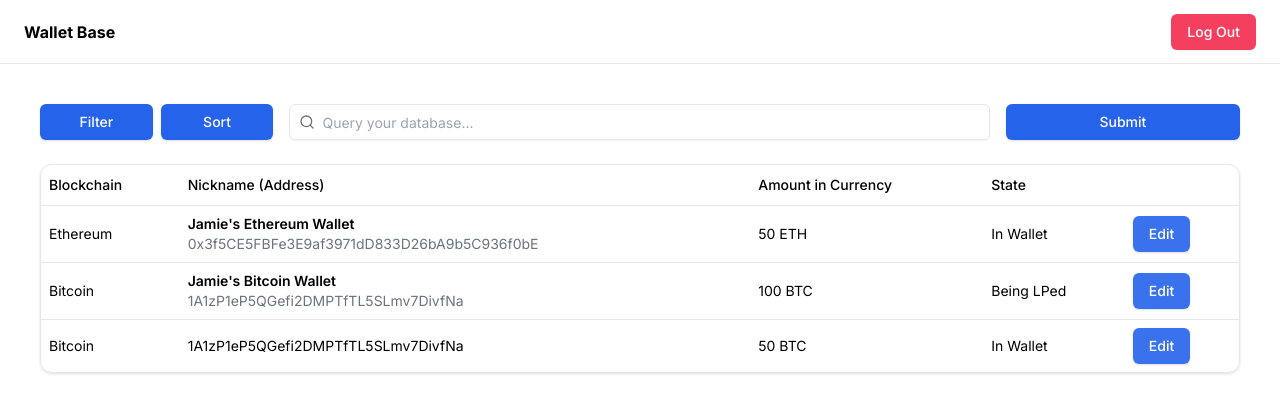
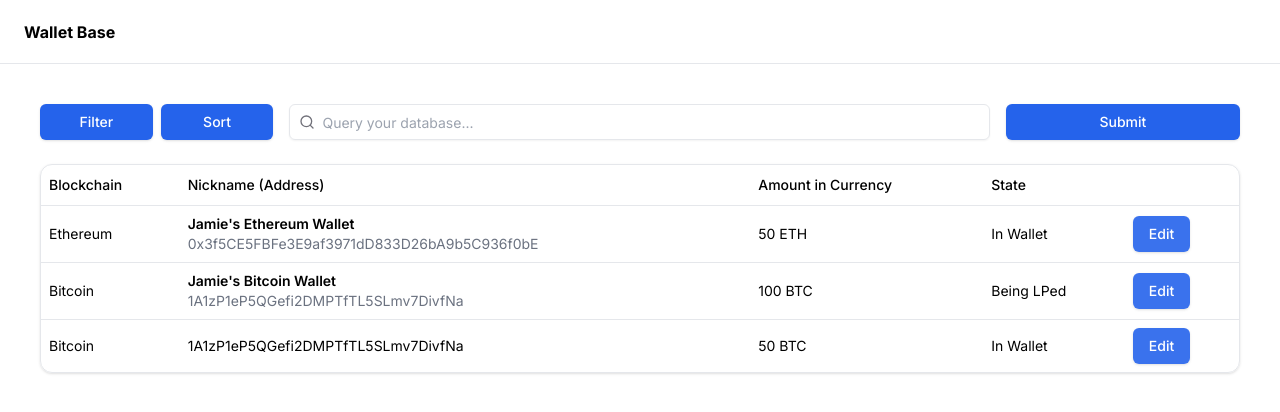
Before and after one commit to ArshaanB/wallet-base, a Next.js app: page /application in a window 1280 px wide. Shown: the top 412 px of the page. Built offline with nearby package versions, Linux system fonts and the light colour scheme.

Commit message:
renamed some components, moved logout button to profile, updated styling to use tailwind

```diff
--- a/app/application/page.tsx
+++ b/app/application/page.tsx
@@ -1,5 +1,5 @@
-import { Home } from "../../components/home";
+import { MainApplication } from "../../components/main-application";
 
-export default function Component() {
-  return <Home />;
+export default function Application() {
+  return <MainApplication />;
 }
--- a/app/profile/page.tsx
+++ b/app/profile/page.tsx
@@ -2,6 +2,9 @@ import { redirect } from "next/navigation";
 
 import { createClient } from "@/utils/supabase/server";
 import { ProfileForm } from "../../components/profile-form";
+import { Button } from "@/components/ui/button";
+
+import { signout } from "../login/actions";
 
 export default async function Profile() {
   const supabase = createClient();
@@ -15,14 +18,12 @@ export default async function Profile() {
   }
 
   return (
-    <div
-      style={{
-        display: "flex",
-        justifyContent: "center",
-        alignItems: "center",
-        height: "100vh"
-      }}
-    >
+    <div className="flex flex-col justify-center items-center h-screen space-y-4">
+      <form className="w-full max-w-3xl">
+        <Button formAction={signout} variant={"destructive"} className="w-full">
+          Log Out
+        </Button>
+      </form>
       <ProfileForm user={user} />
     </div>
   );
--- a/components/home.tsx
+++ b/components/main-application.tsx
@@ -10,9 +10,7 @@ import {
 } from "@/components/ui/table";
 import { Card } from "@/components/ui/card";
 
-import { signout } from "../app/login/actions";
-
-export function Home() {
+export function MainApplication() {
   return (
     <div key="1" className="flex flex-col w-full min-h-screen">
       <header className="flex items-center justify-between h-16 px-4 border-b shrink-0 md:px-6">
@@ -20,11 +18,6 @@ export function Home() {
           <span className="font-bold">Wallet Base</span>
           <span className="sr-only">Wallet Base</span>
         </div>
-        <form>
-          <Button formAction={signout} variant={"destructive"}>
-            Log Out
-          </Button>
-        </form>
       </header>
       <main className="flex min-h-[calc(100vh_-_theme(spacing.16))] flex-1 flex-col gap-2 p-4 md:gap-4 md:p-10">
         <div className="flex space-x-4 mb-2">
--- a/components/pricing.tsx
+++ b/components/pricing.tsx
@@ -23,7 +23,7 @@ export function Pricing() {
             <CardTitle className="text-4xl font-extrabold text-gray-900">
               Free
             </CardTitle>
-            <CardDescription>
+            <CardDescription className="text-gray-500">
               You&apos;ll get all the features in this plan
             </CardDescription>
           </CardHeader>
```
